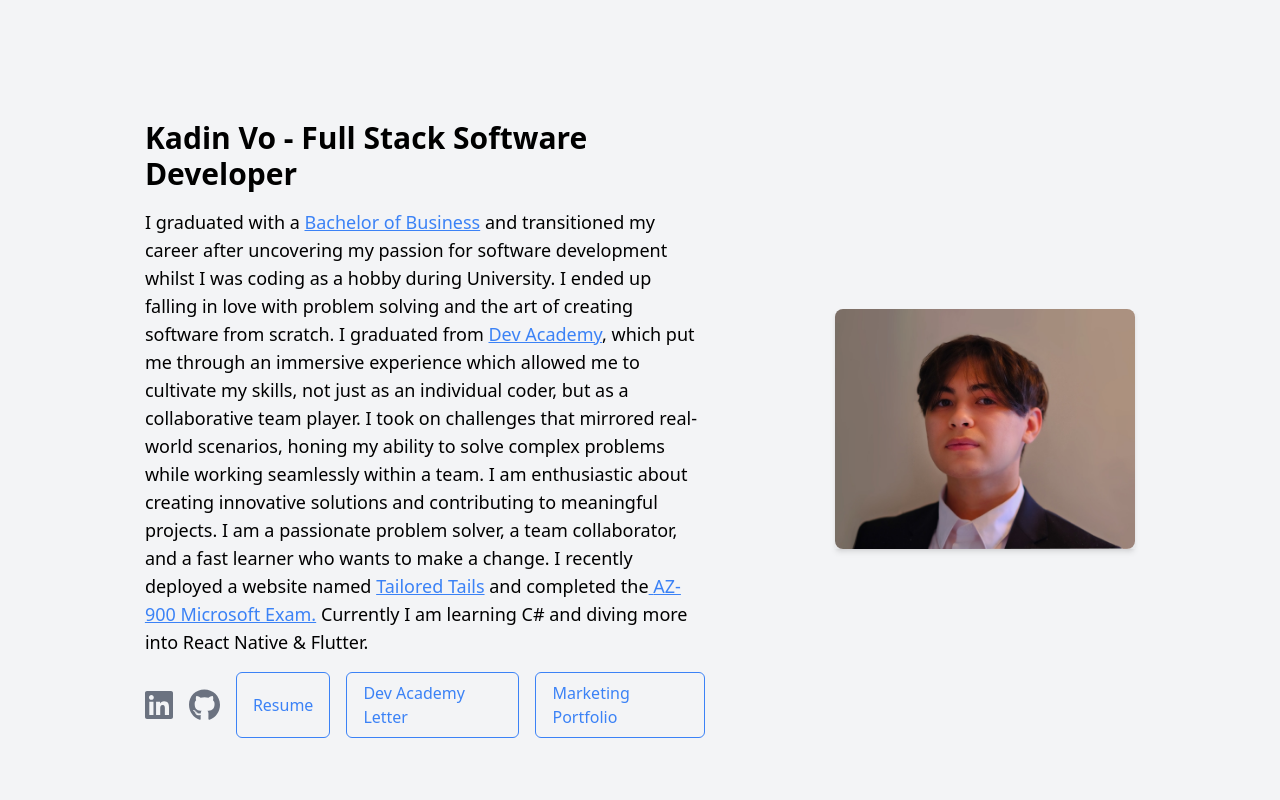
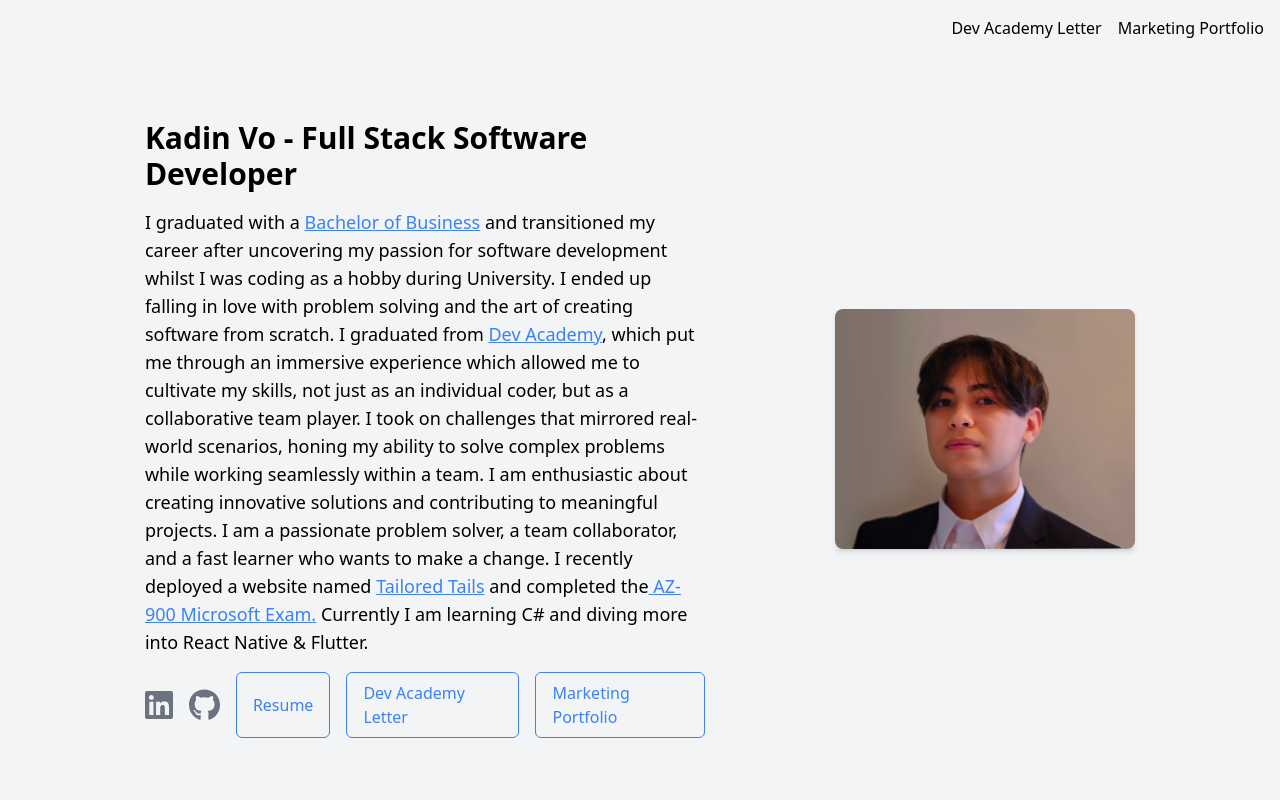
Before and after one commit to KadeVo/portfolio, a React (Create React App) app: page / in a window 1280 px wide. Shown: the top 800 px of the page. Built offline with nearby package versions, Linux system fonts and the light colour scheme.

Commit message:
added nav bar

```diff
--- /dev/null
+++ b/src/components/Navbar.js
@@ -0,0 +1,60 @@
+import React, { useState, useEffect } from 'react'
+import devcourse from '../assets/images/devprogram.pdf'
+
+const Navbar = () => {
+  const [isSticky, setSticky] = useState(false)
+
+  useEffect(() => {
+    const handleScroll = () => {
+      if (window.scrollY > 0) {
+        setSticky(true)
+      } else {
+        setSticky(false)
+      }
+    }
+
+    window.addEventListener('scroll', handleScroll)
+    return () => {
+      window.removeEventListener('scroll', handleScroll)
+    }
+  }, [])
+
+  return (
+    <nav
+      className={`bg-${
+        isSticky ? 'black' : 'transparent'
+      } p-4 fixed top-0 w-full z-50 transition duration-300 ease-in-out`}
+    >
+      <div className="justify-between items-center">
+        <ul className="flex space-x-4 justify-end">
+          <li>
+            <a
+              href={devcourse}
+              className={`text-${
+                isSticky ? 'white' : 'black'
+              } hover:text-gray-500`}
+              target="_blank"
+              rel="noreferrer"
+            >
+              Dev Academy Letter
+            </a>
+          </li>
+          <li>
+            <a
+              href="https://sites.google.com/view/kadinvo/home"
+              className={`text-${
+                isSticky ? 'white' : 'black'
+              } hover:text-gray-500`}
+              target="_blank"
+              rel="noreferrer"
+            >
+              Marketing Portfolio
+            </a>
+          </li>
+        </ul>
+      </div>
+    </nav>
+  )
+}
+
+export default Navbar
--- a/src/pages/Home.js
+++ b/src/pages/Home.js
@@ -1,15 +1,17 @@
 import About from '../components/About'
 import Projects from '../components/Projects'
 import Skills from '../components/Skills'
-
+import Navbar from '../components/Navbar'
 const Home = () => {
   return (
-    <div className="bg-gray-100 min-h-screen flex items-center justify-center p-20">
-      <div className="text-center">
-        <About />
-
-        <Skills />
-        <Projects />
+    <div className="bg-gray-100 min-h-screen">
+      <Navbar />
+      <div className="flex items-center justify-center p-20">
+        <div className="text-center">
+          <About />
+          <Skills />
+          <Projects />
+        </div>
       </div>
     </div>
   )
```
